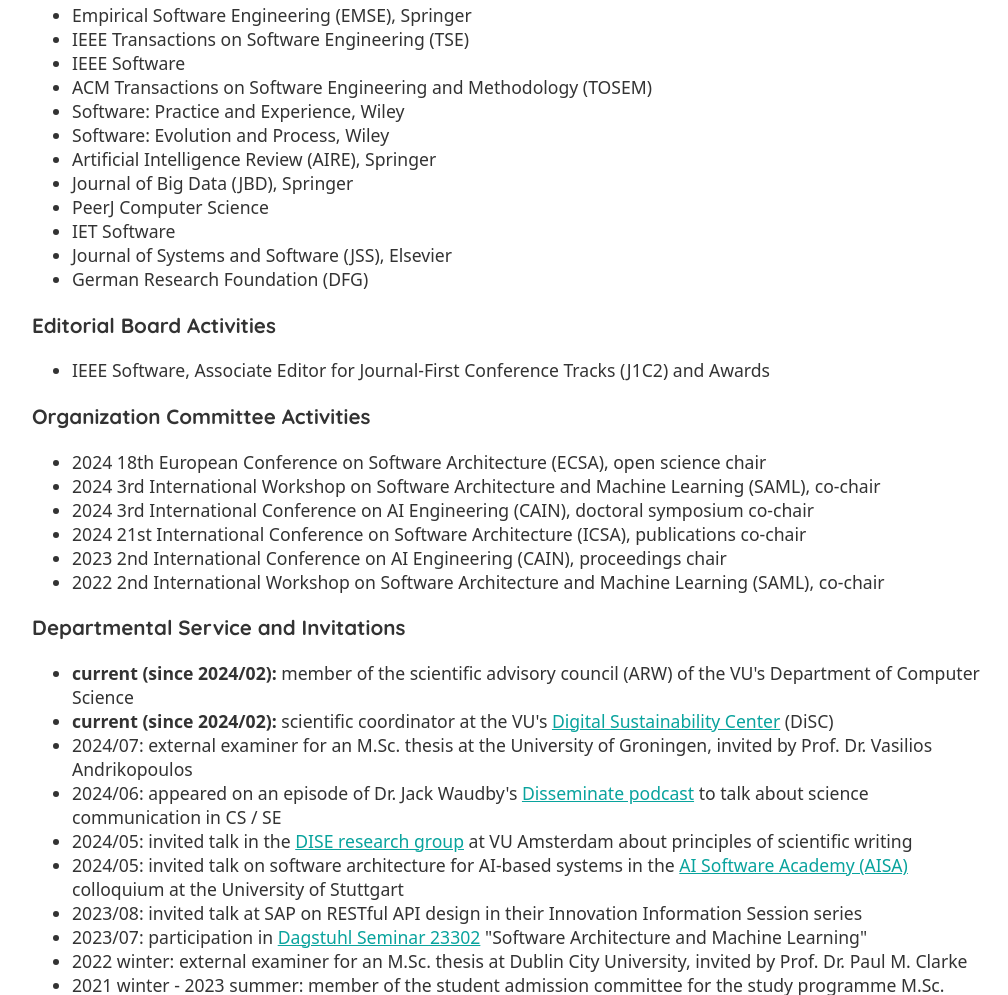
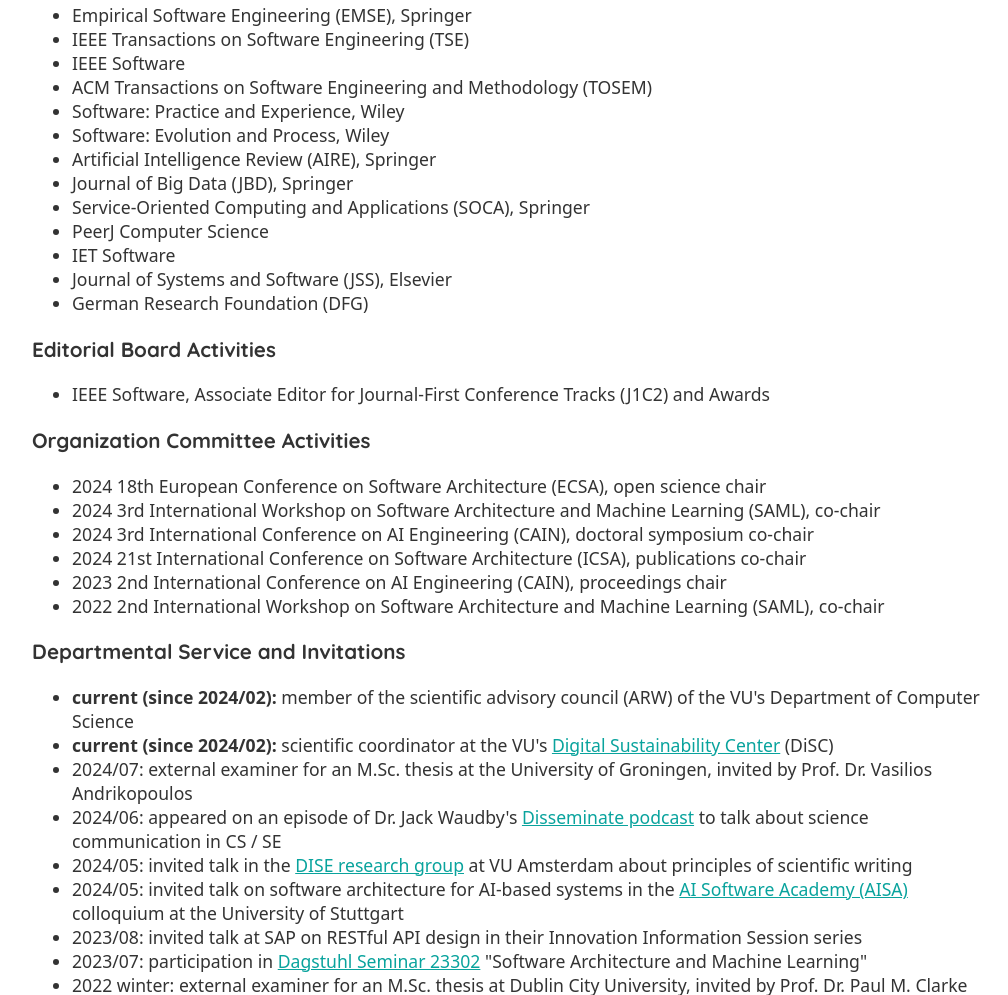
Before and after one commit to xJREB/cv-website, a Gatsby site: page /service in a window 1280 px wide. Shown: the part 976-1971 px from the top of the page, without its empty margins (128-1136 px from the left). Built offline with nearby package versions, Linux system fonts and the light colour scheme; Gatsby itself is replaced by a stand-in of ours.

Commit message:
Updated service page

```diff
--- a/package.json
+++ b/package.json
@@ -1,7 +1,7 @@
 {
     "name": "jreb-cv",
     "description": "The CV website of Dr. Justus Bogner",
-    "version": "1.6.3",
+    "version": "1.6.4",
     "license": "MIT",
     "scripts": {
         "build": "gatsby build",
--- a/src/pages/service.js
+++ b/src/pages/service.js
@@ -144,6 +144,7 @@ const Service = () => {
                                 Artificial Intelligence Review (AIRE), Springer
                             </li>
                             <li>Journal of Big Data (JBD), Springer</li>
+                            <li>Service-Oriented Computing and Applications (SOCA), Springer</li>
                             <li>PeerJ Computer Science</li>
                             <li>IET Software</li>
                             <li>
```
